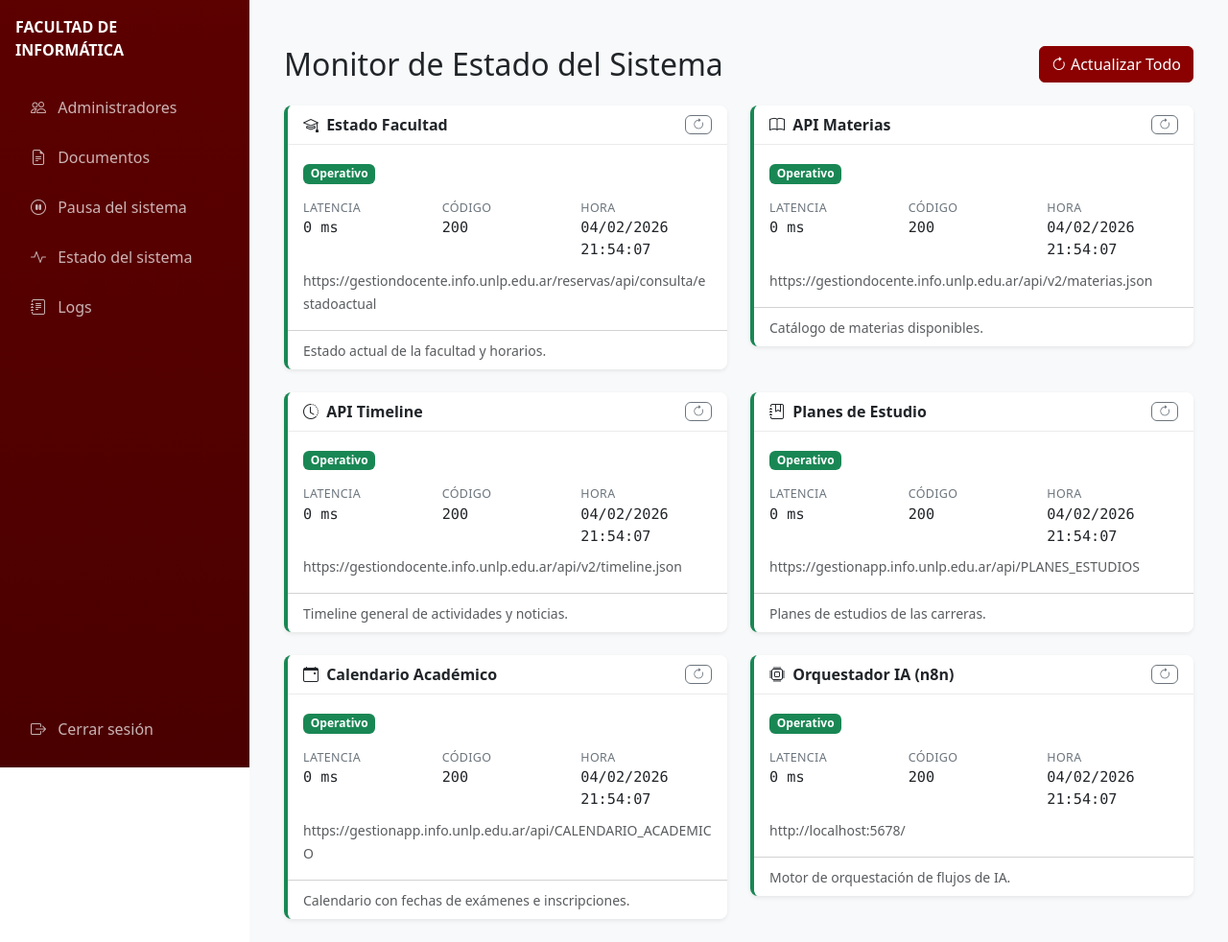
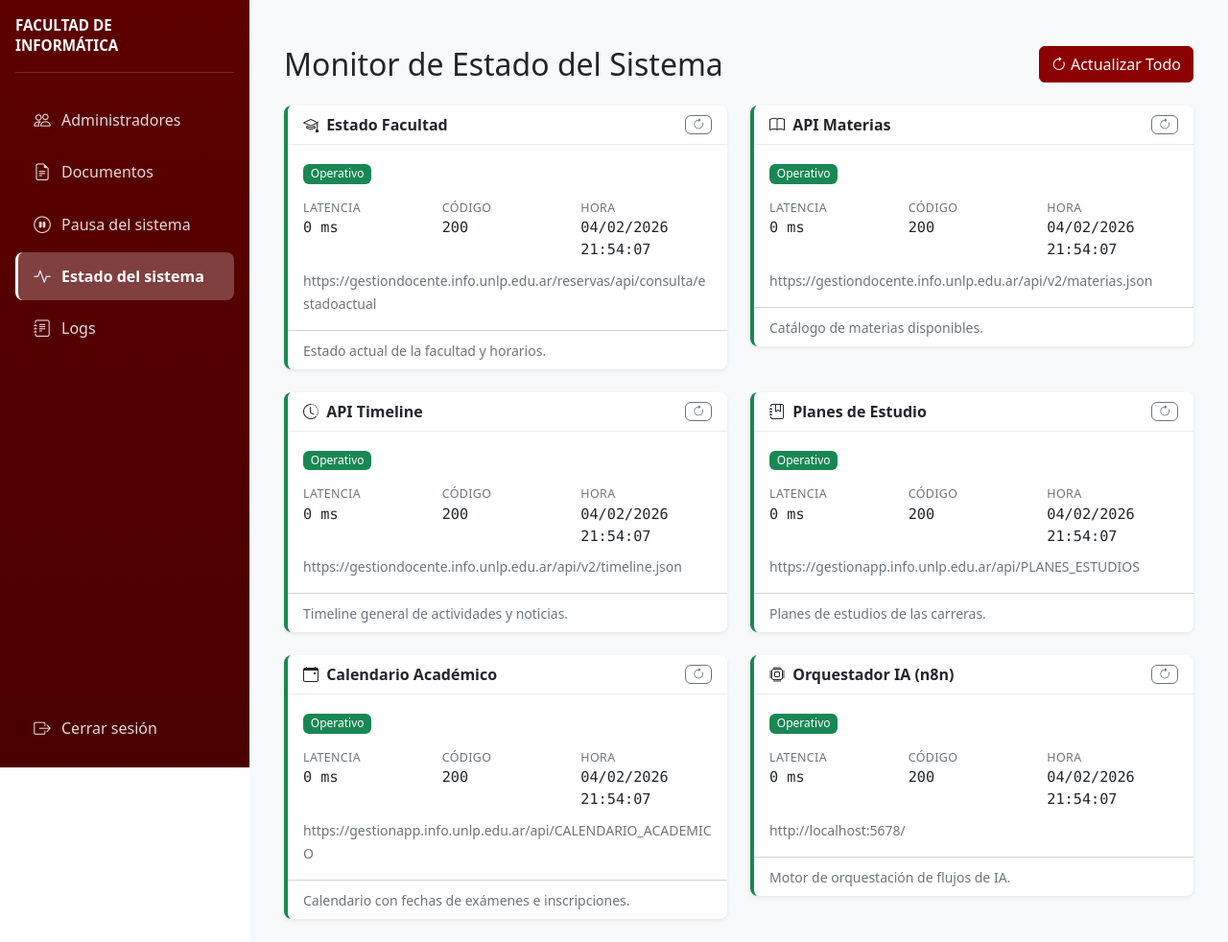
Before and after one commit to LeandroRomag/TTPS-chatbot, a Flask app: page /status/ in a window 1280 px wide. Shown: the whole page at 96% size. Run offline with Flask 3, Linux system fonts and the light colour scheme; a user stored in the database is signed in; data that the repository does not hold is empty.

Commit message:
mejora de contraste y selección en el sidebar

```diff
--- a/backend-flask/src/web/templates/base.html
+++ b/backend-flask/src/web/templates/base.html
@@ -30,32 +30,34 @@
             <li>
                 <a class="nav-link {% if active_page == 'usuarios' %}active{% endif %}"
                    href="{{ url_for('user.index') }}">
-                    <i class="bi bi-people me-2"></i> Administradores
+                    <i class="bi bi-people me-2"></i><span>Administradores</span>
                 </a>
             </li>
 
             <li>
                 <a class="nav-link {% if active_page == 'documentos' %}active{% endif %}"
                    href="{{ url_for('document.index') }}">
-                    <i class="bi bi-file-earmark-text me-2"></i> Documentos
+                    <i class="bi bi-file-earmark-text me-2"></i><span>Documentos</span>
                 </a>
             </li>
 
             <li>
-                <a class="nav-link" href="{{ url_for('system.pause') }}">
-                    <i class="bi bi-pause-circle me-2"></i> Pausa del sistema
+                <a class="nav-link {% if active_page == 'pausa' %}active{% endif %}"
+                   href="{{ url_for('system.pause') }}">
+                    <i class="bi bi-pause-circle me-2"></i><span>Pausa del sistema</span>
                 </a>
             </li>
 
             <li>
-                <a class="nav-link" href="{{ url_for('status.index') }}">
-                    <i class="bi bi-activity me-2"></i> Estado del sistema
+                <a class="nav-link {% if active_page == 'estado' %}active{% endif %}"
+                   href="{{ url_for('status.index') }}">
+                    <i class="bi bi-activity me-2"></i><span>Estado del sistema</span>
                 </a>
             </li>
 
             <li>
-                <a class="nav-link">
-                    <i class="bi bi-journal-text me-2"></i> Logs
+                <a class="nav-link {% if active_page == 'logs' %}active{% endif %}">
+                    <i class="bi bi-journal-text me-2"></i><span>Logs</span>
                 </a>
             </li>
         </ul>
@@ -63,7 +65,7 @@
 
     <div>
         <a class="nav-link" href="{{ url_for('authentication.logout') }}">
-            <i class="bi bi-box-arrow-right me-2"></i> Cerrar sesión
+            <i class="bi bi-box-arrow-right me-2"></i><span>Cerrar sesión</span>
         </a>
     </div>
 </aside>
--- a/backend-flask/src/web/templates/system/status.html
+++ b/backend-flask/src/web/templates/system/status.html
@@ -40,6 +40,7 @@
     .metric-value {
         font-family: 'SFMono-Regular', Consolas, 'Liberation Mono', Menlo, monospace;
         font-size: 0.95rem;
+        color: #212529;
     }
     .error-section {
         display: none;
--- a/backend-flask/static/styles/base.css
+++ b/backend-flask/static/styles/base.css
@@ -55,12 +55,12 @@
     color: var(--text-on-primary) !important;
 }
 
-/* Links */
-a {
+/* Links - Solo en contenido principal, no en sidebar */
+a:not(.sidebar a):not(.nav-link) {
     color: var(--primary-color);
 }
 
-a:hover {
+a:not(.sidebar a):not(.nav-link):hover {
     color: var(--primary-hover);
 }
 
--- a/backend-flask/static/styles/layout.css
+++ b/backend-flask/static/styles/layout.css
@@ -13,44 +13,69 @@
 }
 
 .sidebar a {
-    color: var(--text-on-primary);
+    color: #ffffff;
     text-decoration: none;
 }
 
+/* Links del sidebar - Estado normal */
 .sidebar .nav-link {
     padding: 0.75rem 1rem;
     border-radius: 0.5rem;
-    color: var(--text-muted-light);
+    color: #ffffff !important;
+    opacity: 0.85;
     transition: all 0.2s ease;
+    display: flex;
+    align-items: center;
 }
 
+/* Hover en links del sidebar */
 .sidebar .nav-link:hover {
     background-color: var(--sidebar-hover);
-    color: var(--text-on-primary);
+    color: #ffffff !important;
+    opacity: 1;
 }
 
+/* Estado ACTIVO del sidebar - muy visible */
 .sidebar .nav-link.active {
-    background-color: rgba(255, 255, 255, 0.2);
-    color: var(--text-on-primary);
-    font-weight: 500;
+    background-color: rgba(255, 255, 255, 0.25);
+    color: #ffffff !important;
+    opacity: 1;
+    font-weight: 600;
+    border-left: 3px solid #ffffff;
+    padding-left: calc(1rem - 3px);
 }
 
+.sidebar .nav-link.active:hover {
+    background-color: rgba(255, 255, 255, 0.3);
+}
+
+/* Iconos del sidebar */
 .sidebar .nav-link i {
-    width: 20px;
+    width: 24px;
     text-align: center;
+    font-size: 1.1rem;
 }
 
 /* Brand/Logo en sidebar */
 .sidebar .sidebar-brand {
     padding: 1rem;
     margin-bottom: 1rem;
-    border-bottom: 1px solid rgba(255, 255, 255, 0.1);
+    border-bottom: 1px solid rgba(255, 255, 255, 0.15);
 }
 
 .sidebar .sidebar-brand-text {
     font-weight: 700;
     font-size: 1.1rem;
-    color: var(--text-on-primary);
+    color: #ffffff;
+}
+
+/* Título de la facultad */
+.sidebar .mb-4.fw-bold {
+    color: #ffffff;
+    font-size: 0.95rem;
+    line-height: 1.4;
+    padding-bottom: 1rem;
+    border-bottom: 1px solid rgba(255, 255, 255, 0.15);
 }
 
 /* ========================================
@@ -126,6 +198,56 @@
 .page-header h2 {
     color: var(--primary-dark);
     font-weight: 600;
+}
+
+/* ========================================
+   Text Utilities - Contraste mejorado
+   ======================================== */
+
+/* Texto muted más visible */
+.text-muted {
+    color: #6c757d !important;
+}
+
+/* Links en contenido principal */
+.main-content a:not(.btn):not(.nav-link) {
+    color: var(--primary-color);
+}
+
+.main-content a:not(.btn):not(.nav-link):hover {
+    color: var(--primary-hover);
+}
+
+/* ========================================
+   Alerts - mejor visibilidad
+   ======================================== */
+
+.alert {
+    border-radius: 0.5rem;
+}
+
+.alert-success {
+    background-color: #d1e7dd;
+    border-color: #badbcc;
+    color: #0f5132;
+}
+
+.alert-danger {
+    background-color: #f8d7da;
+    border-color: #f5c2c7;
+    color: #842029;
+}
+
+.alert-warning {
+    background-color: #fff3cd;
+    border-color: #ffecb5;
+    color: #664d03;
+}
+
+.alert-info {
+    background-color: #cff4fc;
+    border-color: #b6effb;
+    color: #055160;
 }
 
 /* ========================================
@@ -176,6 +298,38 @@
 }
 
 /* ========================================
+   Badges
+   ======================================== */
+
+.badge {
+    font-weight: 500;
+}
+
+/* ========================================
+   Buttons en contenido - contraste
+   ======================================== */
+
+.btn-outline-secondary {
+    color: #6c757d;
+    border-color: #6c757d;
+}
+
+.btn-outline-secondary:hover {
+    background-color: #6c757d;
+    color: #ffffff;
+}
+
+.btn-outline-danger {
+    color: #dc3545;
+    border-color: #dc3545;
+}
+
+.btn-outline-danger:hover {
+    background-color: #dc3545;
+    color: #ffffff;
+}
+
+/* ========================================
    Responsive
    ======================================== */
 
```
Also changed, not shown: other parts of backend-flask/static/styles/layout.css (+78 -16 lines).
